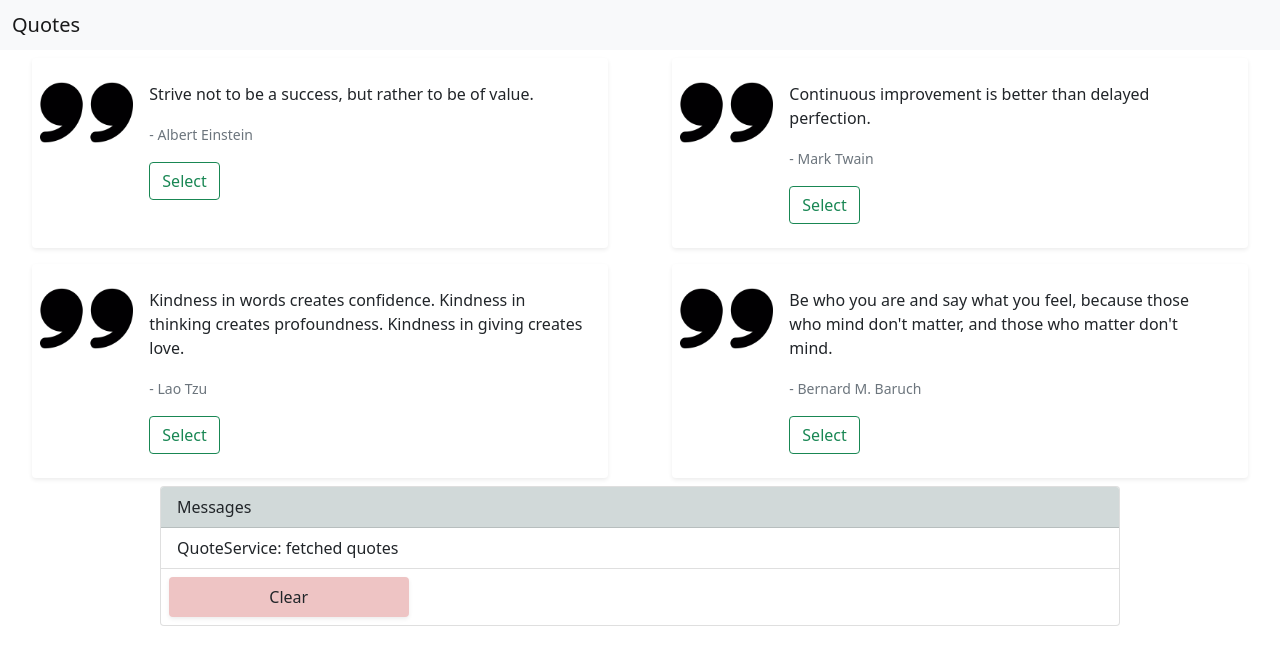
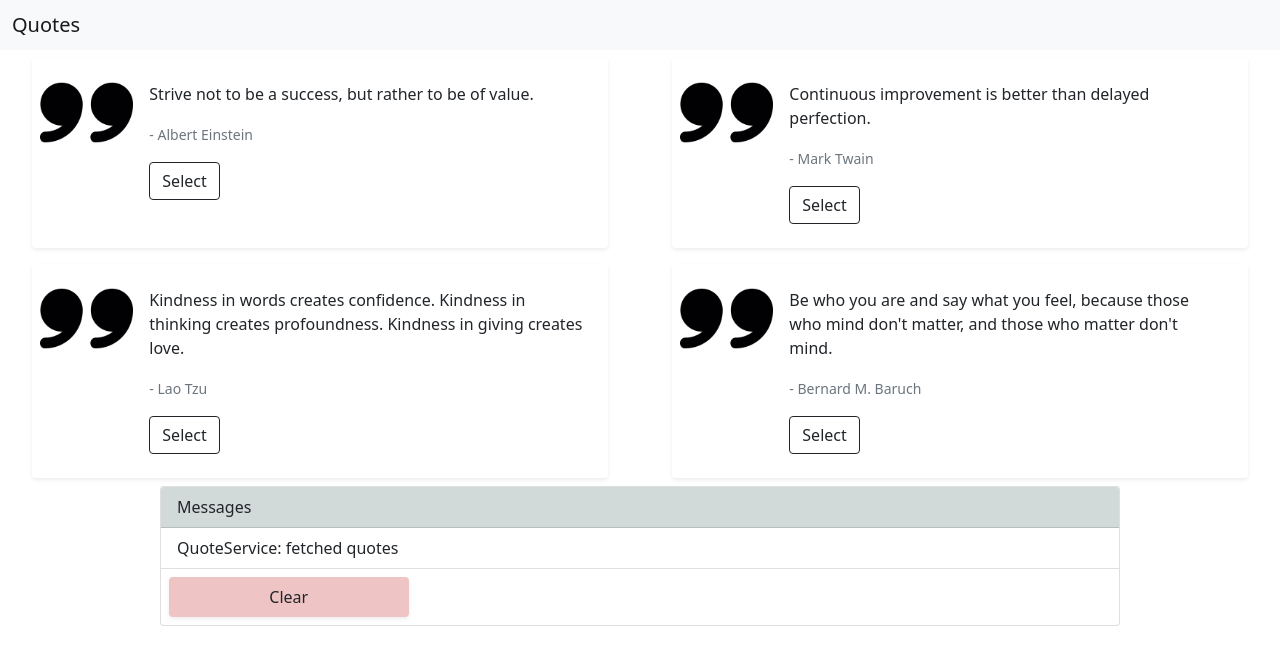
Before and after one commit to ibrahimkonuk/angular-quotes-app, an Angular app: page / in a window 1280 px wide. Shown: the top 662 px of the page. Built offline with nearby package versions, Linux system fonts and the light colour scheme.

Commit message:
Update quotes component template

```diff
--- a/src/app/components/quotes/quotes.component.html
+++ b/src/app/components/quotes/quotes.component.html
@@ -8,6 +8,7 @@
   <div
     *ngFor="let quote of quotes"
     class="d-flex flex-row card quote-card shadow-sm border-0 m-2 p-2"
+    [class.selected]="quote === selectedQuote"
   >
     <div class="col-2">
       <img
@@ -25,9 +26,8 @@
           <small class="text-muted">- {{ quote.author }}</small>
         </p>
         <button
-          class="btn btn-outline-success"
+          class="btn btn-outline-dark"
           type="button"
-          [class.selected]="quote === selectedQuote"
           (click)="onSelect(quote)"
         >
           Select
--- a/src/app/components/quotes/quotes.component.scss
+++ b/src/app/components/quotes/quotes.component.scss
@@ -9,3 +9,7 @@
     max-width: 35%;
   }
 }
+
+.selected {
+  background-color: beige;
+}
```
